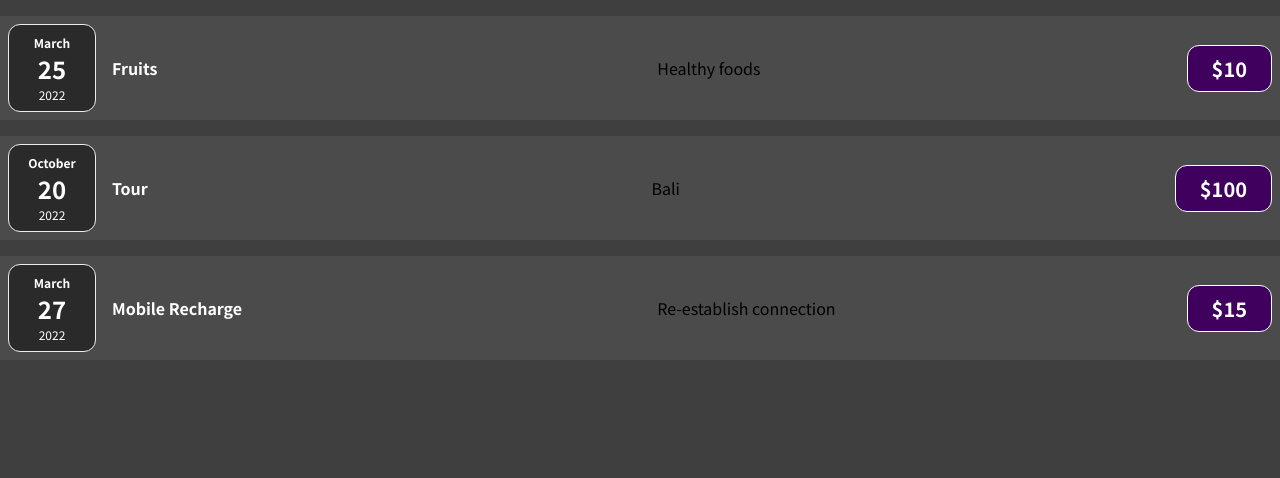
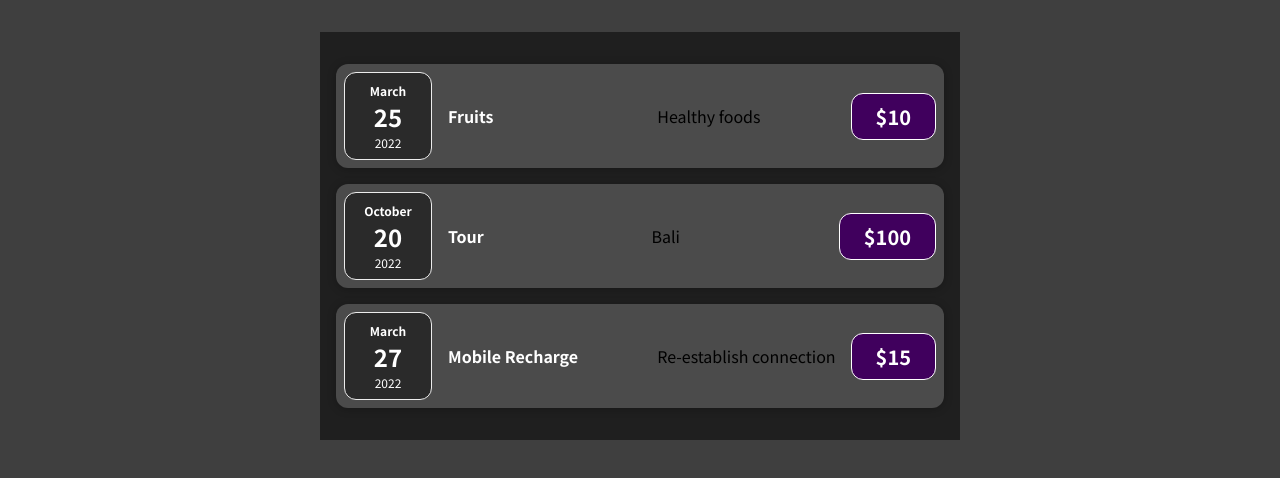
Before and after one commit to krishnaSarkar5/expense_tracker, a React (Create React App) app: page / in a window 1280 px wide. Shown: the top 478 px of the page. Built offline with nearby package versions, Linux system fonts and the light colour scheme.

Commit message:
card.jsx added

```diff
--- /dev/null
+++ b/src/components/UI/Card.css
@@ -0,0 +1,4 @@
+.card{
+    border-radius:  12px;
+    box-shadow: 0 1px 8px rgba(0, 0, 0, 0.25);
+}
--- /dev/null
+++ b/src/components/UI/Card.jsx
@@ -0,0 +1,12 @@
+import React from 'react'
+import './Card.css'
+
+const Card = (props) => {
+  const classNames = 'card '+props.className;
+
+  return (
+    <div className={classNames}>{props.children}</div>
+  )
+}
+
+export default Card
--- /dev/null
+++ b/src/components/expense/Expences.css
@@ -0,0 +1,7 @@
+.expenses {
+    padding: 1rem;
+    background-color: rgb(31, 31, 31);
+    margin: 2rem auto;
+    width: 50rem;
+    width: 50%;
+  }
--- a/src/components/expense/ExpenseItem.jsx
+++ b/src/components/expense/ExpenseItem.jsx
@@ -1,15 +1,16 @@
 import React from 'react'
 import ExpenseDate from './ExpenseDate'
 import './ExpenseItem.css'
+import Card from '../UI/Card'
 
 const ExpenseItem = (props) => {
   return (
-    <div className='expense-item'>
+    <Card className='expense-item'>
       <ExpenseDate date = {props.date}/>
       <h2>{props.title}</h2>
       <div className='expense-item__description'>{props.description}</div>
       <div className='expense-item__price'>${props.price}</div>
-    </div>
+    </Card>
   )
 }
 
--- a/src/components/expense/Expenses.jsx
+++ b/src/components/expense/Expenses.jsx
@@ -1,9 +1,10 @@
 import React from 'react'
 import ExpenseItem from './ExpenseItem'
+import './Expences.css'
 
 const Expenses = (props) => {
   return (
-    <div>
+    <div className='expenses'>
          <ExpenseItem
               title={props.expenses[0].title}
               description={props.expenses[0].description}
```
